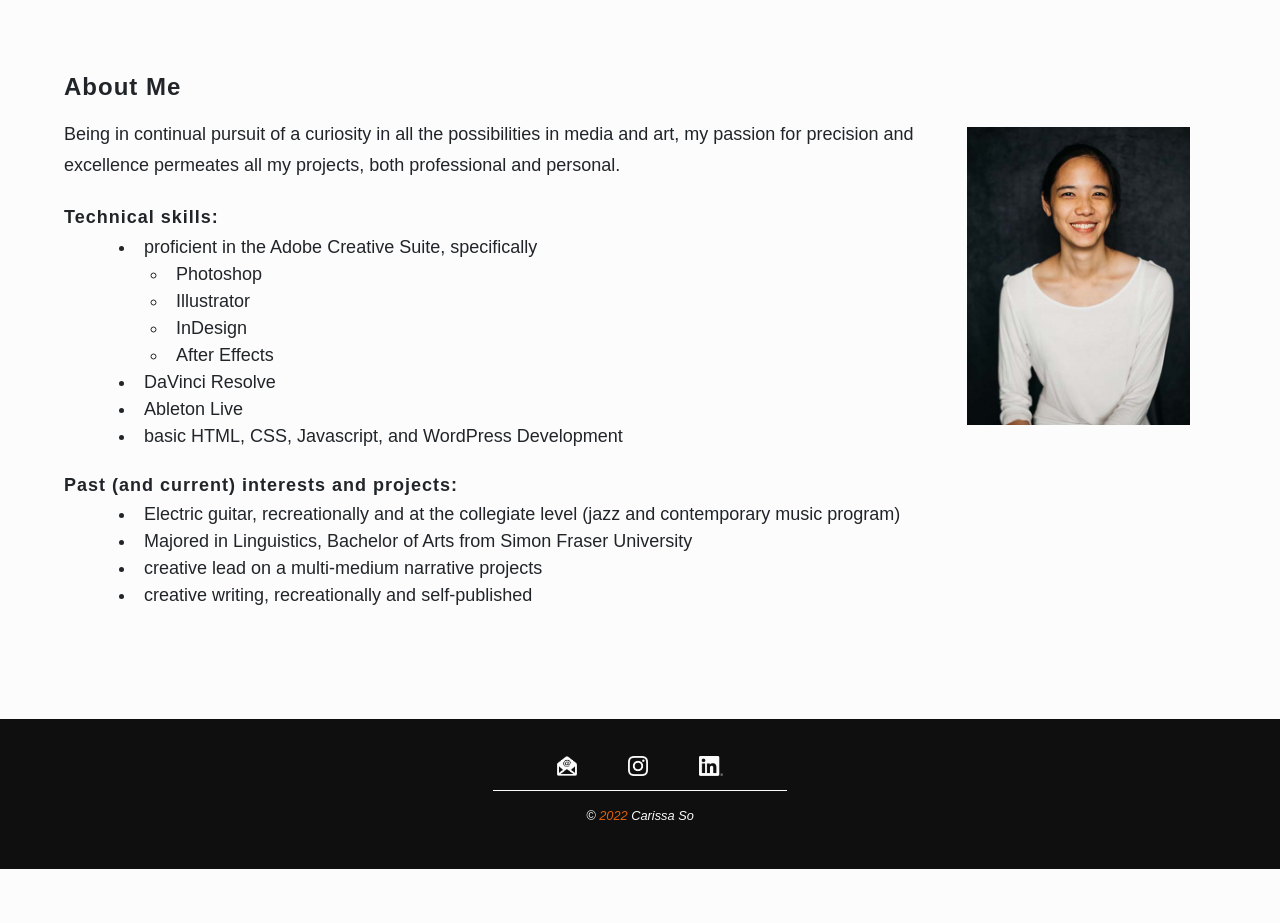
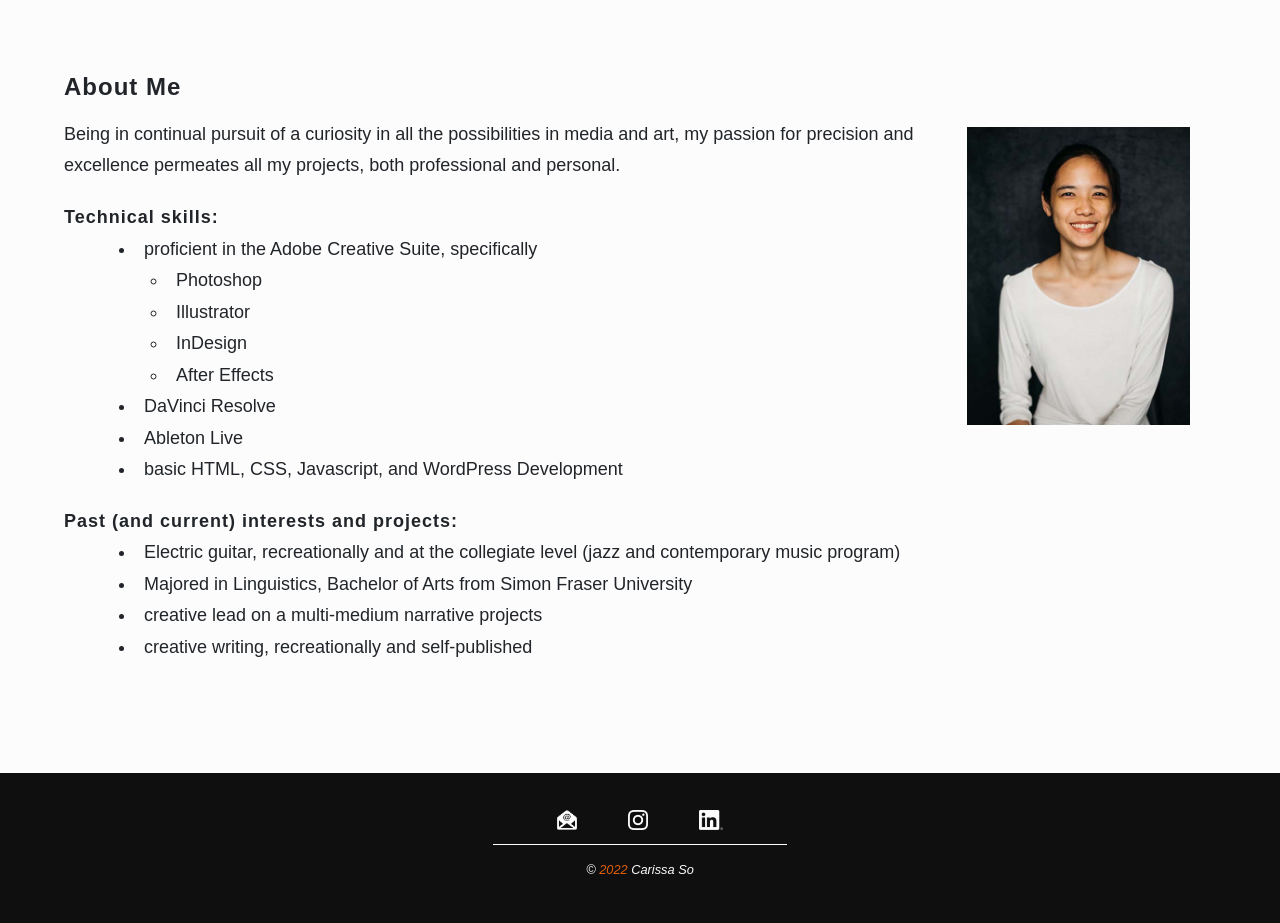
Before and after one commit to carissas086/agane, a PHP site: page / in a window 1280 px wide; the page is wider, and only the part inside the window is pictured. Shown: the part 2934-3857 px from the top of that part. Before the commit the page ends 3803 px from the top of that part, so only its background shows below. Run offline with PHP 8.4, Linux system fonts and the light colour scheme; some web fonts are replaced.

Commit message:
Update main.css

```diff
--- a/styles/main.css
+++ b/styles/main.css
@@ -174,6 +174,7 @@
         .bullets {
             list-style: disc;
             padding-bottom: 1.25vh;
+            line-height: 1.75;
         }
 
         .bullets li {
```
